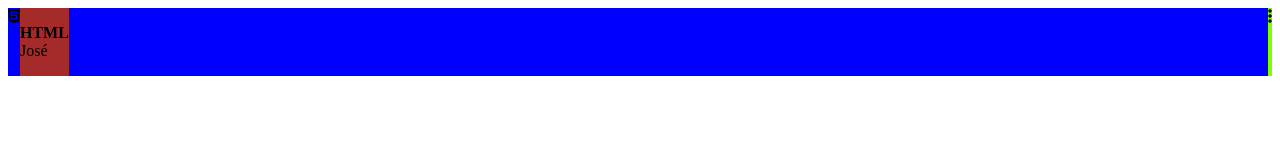
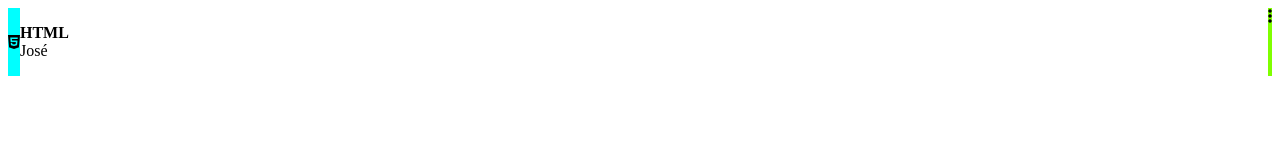
Before and after one commit to josecalcru/Code-Instagram_Post, a plain HTML site: page index.html in a window 1280 px wide. Drawn offline with Linux system fonts and the light colour scheme.

Commit message:
Archivos

```diff
--- a/style.css
+++ b/style.css
@@ -1,13 +1,20 @@
 .header{
     display: flex;
-    font-size: medium;
-    background-color: blue;
+    /* font-size: medium; */
+}
+.html-logo{
+    display: flex;
+    align-items: center;
+    background-color: aqua;
+}
 
 }
 .header-text{
-    background-color: brown;
+    display: flex;
+    align-items: flex-end;
+    font-size: large;
 }
-.ellipsis{
+.header div:last-child{
     margin-left: auto;
     background: chartreuse;
 }
```
